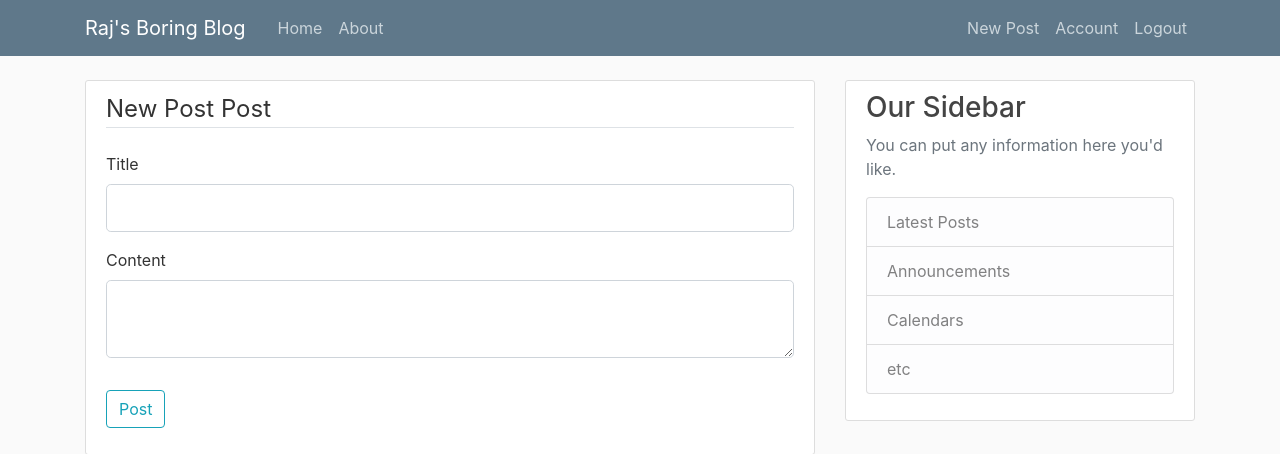
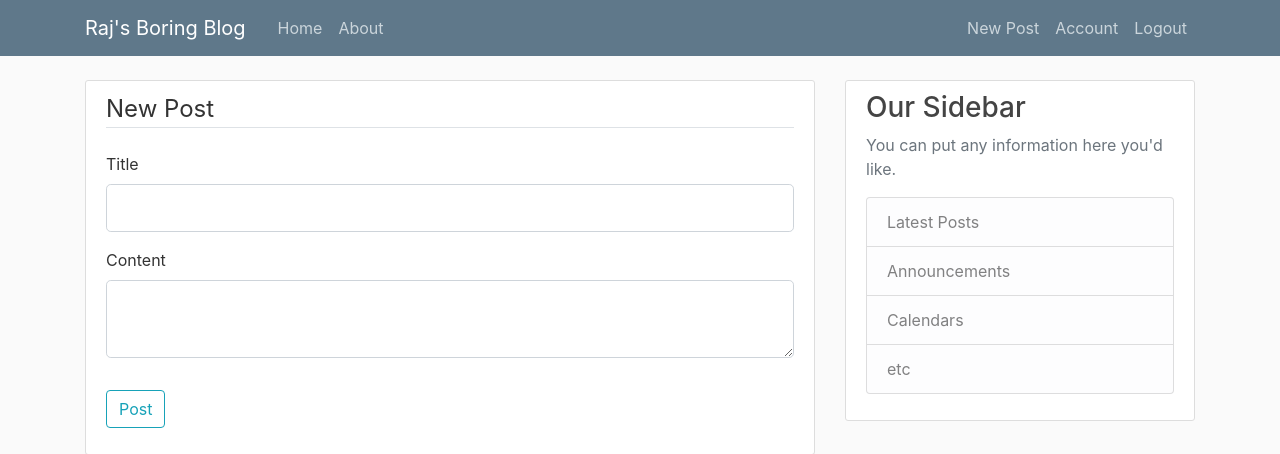
Before and after one commit to RajNair06/RajBlog, a Flask app: page /post/new in a window 1280 px wide. Shown: the top 454 px of the page. Run offline with Flask 2, Linux system fonts and the light colour scheme; the visitor is signed in with stand-in values (Sample User, id 1).

Commit message:
slight changes to create_post.html template

```diff
--- a/flaskblog/templates/create_post.html
+++ b/flaskblog/templates/create_post.html
@@ -5,7 +5,7 @@
     <form method="POST" action=""novalidate>
         {{form.hidden_tag()}}
         <fieldset class="form-group">
-            <legend class="border-bottom mb-4">{{legend}} Post</legend>
+            <legend class="border-bottom mb-4">{{legend}} </legend>
 
             <div class="form-group">
                 {{form.title.label(class="form-control-label")}}
```
